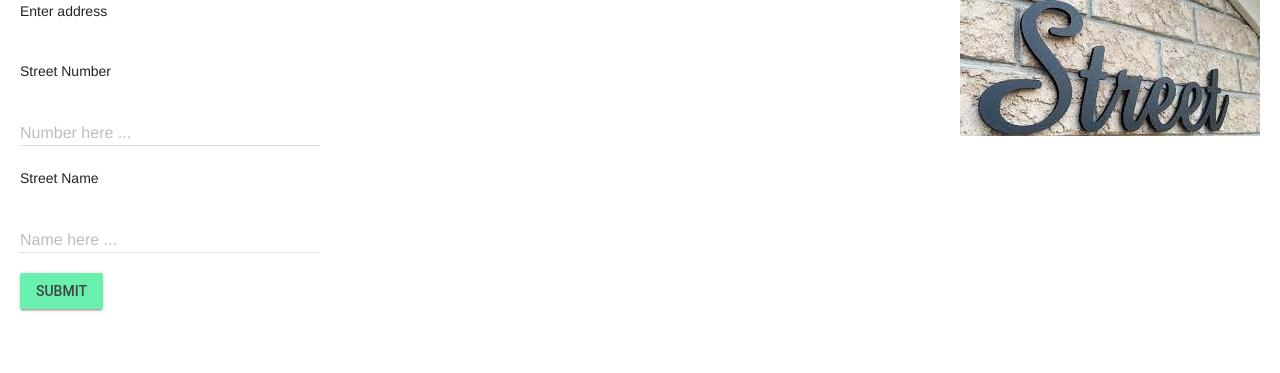
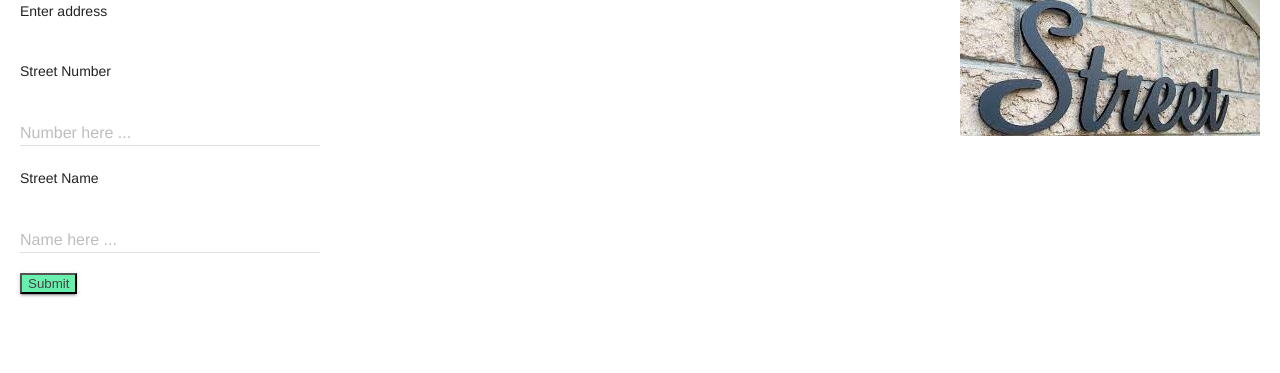
Before and after one commit to MTHS-ICD2O-1-2023/ICD2O-Unit-2-03-PHP-hai-tran-2, a PHP site: page / in a window 1280 px wide. Shown: the part 85-458 px from the top of the page. Run offline with PHP 8.4, Linux system fonts and the light colour scheme.

Commit message:
fix mistake again

```diff
--- a/index.php
+++ b/index.php
@@ -1,5 +1,6 @@
 <!DOCTYPE html>
 <html>
+
 <head>
   <meta charset="utf-8" />
   <meta name="description" content="The Address Program, in PHP" />
@@ -15,6 +16,7 @@
   <link rel="manifest" href="site.webmanifest" />
   <title>Address webpage, with PHP</title>
 </head>
+
 <body>
   <script defer src="https://code.getmdl.io/1.3.0/material.min.js"></script>
   <div class="mdl-layout mdl-js-layout mdl-layout--fixed-header">
@@ -45,10 +47,11 @@
           </div>
           <br />
           <!-- Accent-colored raised button with ripple -->
-            <input class="mdl-button mdl-js-button mdl-button--raised mdl-js-ripple-effect mdl-button--accent" type="submit">
+          <input class="mdl-js-button mdl-button--raised mdl-js-ripple-effect mdl-button--accent" type="submit">
         </form>
       </div>
     </main>
   </div>
 </body>
+
 </html>
```
Lines whose indentation alone changed are shown as unchanged.
